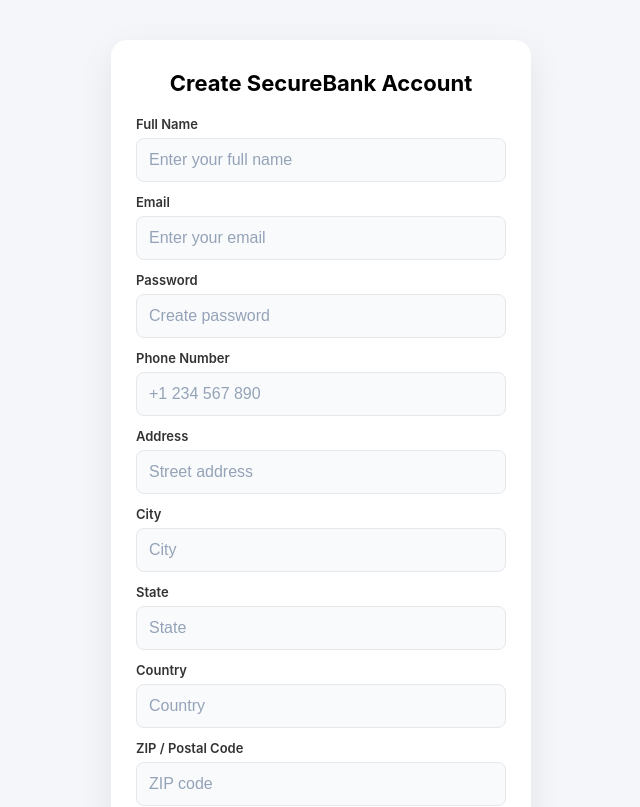
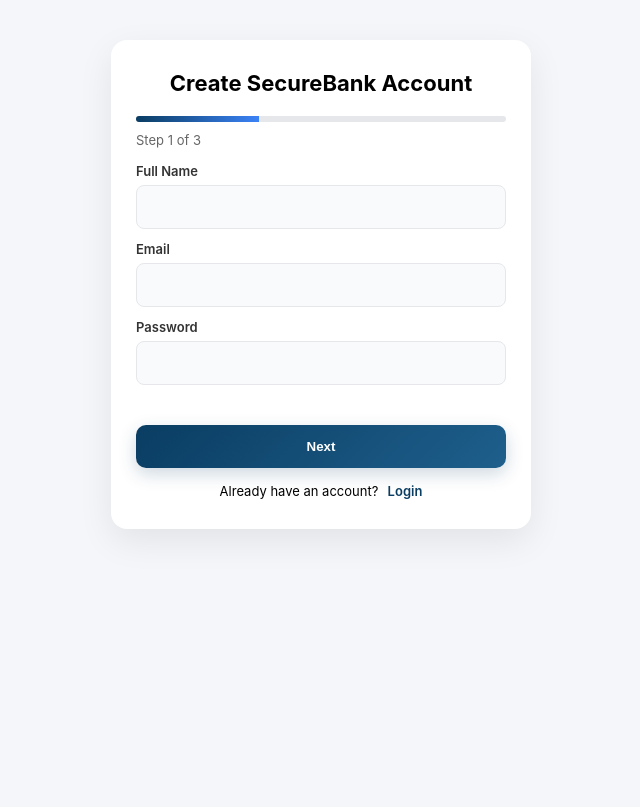
Before and after one commit to Dejohnstc/securebank-client, a React (Vite) app: page /register in a window 1280 px wide. Shown: the top 807 px of the page, without its empty margins (319-959 px from the left). Built offline with nearby package versions, Linux system fonts and the light colour scheme.

Commit message:
frontend updates

```diff
--- a/src/pages/Register.css
+++ b/src/pages/Register.css
@@ -120,3 +120,49 @@
   }
 
 }
+.register-card h4{
+margin-bottom:10px;
+}
+
+/* 🔥 PROGRESS BAR */
+.progress-container{
+  width:100%;
+  height:6px;
+  background:#e5e7eb;
+  border-radius:6px;
+  margin-bottom:10px;
+  overflow:hidden;
+}
+
+.progress-bar{
+  height:100%;
+  background:linear-gradient(90deg,#0a3d62,#3b82f6);
+  transition:width 0.3s ease;
+}
+
+.step-text{
+  font-size:13px;
+  color:#666;
+  margin-bottom:15px;
+}
+
+/* 🔥 STEP ANIMATION */
+.step-container{
+  position:relative;
+}
+
+.step{
+  animation:fadeSlide 0.35s ease;
+}
+
+/* 🔥 ANIMATION */
+@keyframes fadeSlide{
+  from{
+    opacity:0;
+    transform:translateX(10px);
+  }
+  to{
+    opacity:1;
+    transform:translateX(0);
+  }
+}
--- a/src/pages/Register.jsx
+++ b/src/pages/Register.jsx
@@ -6,6 +6,9 @@
 function Register(){
 
 const navigate = useNavigate();
+
+/* STEP CONTROL */
+const [step,setStep] = useState(1);
 
 const [form,setForm] = useState({
 name:"",
@@ -22,64 +25,57 @@
 const [loading,setLoading] = useState(false);
 const [error,setError] = useState("");
 
-/* 🔥 HANDLE CHANGE */
+/* HANDLE INPUT */
 const handleChange = (e)=>{
 const {name,value} = e.target;
 
 setForm({
 ...form,
-    [name]: value
+[name]:value
 });
 };
 
-/* 🔥 VALIDATION */
-const validate = ()=>{
+/* VALIDATION */
+const validateStep = ()=>{
 
+if(step === 1){
 if(!form.name || !form.email || !form.password){
-    return "Name, email and password are required";
+return "Fill all required fields";
+}
 }
 
-  if(form.password.length < 6){
-    return "Password must be at least 6 characters";
+if(step === 2){
+if(!form.phone || !form.address || !form.city){
+return "Complete address details";
 }
-
-  if(form.phone && form.phone.length < 7){
-    return "Invalid phone number";
 }
 
 return null;
 };
 
-/* 🔥 REGISTER */
-const handleRegister = async (e)=>{
-
-  e.preventDefault();
-
-  const validationError = validate();
-
-  if(validationError){
-    setError(validationError);
+/* NEXT STEP */
+const nextStep = ()=>{
+const err = validateStep();
+if(err){
+setError(err);
 return;
 }
+setError("");
+setStep(step+1);
+};
+
+/* PREVIOUS */
+const prevStep = ()=> setStep(step-1);
+
+/* SUBMIT */
+const handleRegister = async ()=>{
 
 try{
 
 setLoading(true);
 setError("");
 
-    await api.post("/api/auth/register",{
-      name: form.name,
-      email: form.email,
-      password: form.password,
-
-      // 🔥 EXTRA DATA (SAFE FOR NOW)
-      phone: form.phone,
-      address: form.address,
-      city: form.city,
-      state: form.state,
-      country: form.country,
-      zip: form.zip
-    });
+await api.post("/api/auth/register",form);
 
 alert("Account created successfully");
 
@@ -105,105 +101,102 @@
 
 <h2>Create SecureBank Account</h2>
 
-<form onSubmit={handleRegister}>
+{/* 🔥 PROGRESS BAR */}
+<div className="progress-container">
+  <div
+    className="progress-bar"
+    style={{ width: `${(step / 3) * 100}%` }}
+  ></div>
+</div>
 
-{/* NAME */}
+{/* 🔥 STEP INDICATOR */}
+<div style={{marginBottom:"15px",fontSize:"13px",color:"#666"}}>
+Step {step} of 3
+</div>
+
+{/* 🔥 ANIMATED STEP CONTAINER */}
+<div className="step-container">
+
+{/* STEP 1 */}
+{step === 1 && (
+<div className="step fade">
+
 <label>Full Name</label>
-<input
-type="text"
-name="name"
-placeholder="Enter your full name"
-value={form.name}
-onChange={handleChange}
-/>
+<input name="name" value={form.name} onChange={handleChange}/>
 
-{/* EMAIL */}
 <label>Email</label>
-<input
-type="email"
-name="email"
-placeholder="Enter your email"
-value={form.email}
-onChange={handleChange}
-/>
+<input name="email" value={form.email} onChange={handleChange}/>
 
-{/* PASSWORD */}
 <label>Password</label>
-<input
-type="password"
-name="password"
-placeholder="Create password"
-value={form.password}
-onChange={handleChange}
-/>
+<input type="password" name="password" value={form.password} onChange={handleChange}/>
 
-{/* PHONE */}
-<label>Phone Number</label>
-<input
-type="tel"
-name="phone"
-placeholder="+1 234 567 890"
-value={form.phone}
-onChange={handleChange}
-/>
+</div>
+)}
 
-{/* ADDRESS */}
+{/* STEP 2 */}
+{step === 2 && (
+<div className="step fade">
+
+<label>Phone</label>
+<input name="phone" value={form.phone} onChange={handleChange}/>
+
 <label>Address</label>
-<input
-type="text"
-name="address"
-placeholder="Street address"
-value={form.address}
-onChange={handleChange}
-/>
+<input name="address" value={form.address} onChange={handleChange}/>
 
-{/* CITY */}
 <label>City</label>
-<input
-type="text"
-name="city"
-placeholder="City"
-value={form.city}
-onChange={handleChange}
-/>
+<input name="city" value={form.city} onChange={handleChange}/>
 
-{/* STATE */}
 <label>State</label>
-<input
-type="text"
-name="state"
-placeholder="State"
-value={form.state}
-onChange={handleChange}
-/>
+<input name="state" value={form.state} onChange={handleChange}/>
 
-{/* COUNTRY */}
 <label>Country</label>
-<input
-type="text"
-name="country"
-placeholder="Country"
-value={form.country}
-onChange={handleChange}
-/>
+<input name="country" value={form.country} onChange={handleChange}/>
 
-{/* ZIP */}
-<label>ZIP / Postal Code</label>
-<input
-type="text"
-name="zip"
-placeholder="ZIP code"
-value={form.zip}
-onChange={handleChange}
-/>
+<label>ZIP</label>
+<input name="zip" value={form.zip} onChange={handleChange}/>
 
+</div>
+)}
+
+{/* STEP 3 */}
+{step === 3 && (
+<div className="step fade">
+
+<h4>Review Details</h4>
+
+<p><strong>Name:</strong> {form.name}</p>
+<p><strong>Email:</strong> {form.email}</p>
+<p><strong>Phone:</strong> {form.phone}</p>
+<p><strong>Address:</strong> {form.address}, {form.city}</p>
+
+</div>
+)}
+
+</div>
+
+{/* ERROR */}
 {error && <div className="register-error">{error}</div>}
 
-<button className="register-btn" disabled={loading}>
+{/* BUTTONS */}
+<div style={{display:"flex",gap:"10px",marginTop:"20px"}}>
+
+{step > 1 && (
+<button onClick={prevStep} className="register-btn">
+Back
+</button>
+)}
+
+{step < 3 ? (
+<button onClick={nextStep} className="register-btn">
+Next
+</button>
+) : (
+<button onClick={handleRegister} className="register-btn" disabled={loading}>
 {loading ? "Creating..." : "Create Account"}
 </button>
+)}
 
-</form>
+</div>
 
 <p className="register-back">
 Already have an account?
```
Lines whose indentation alone changed are shown as unchanged.
